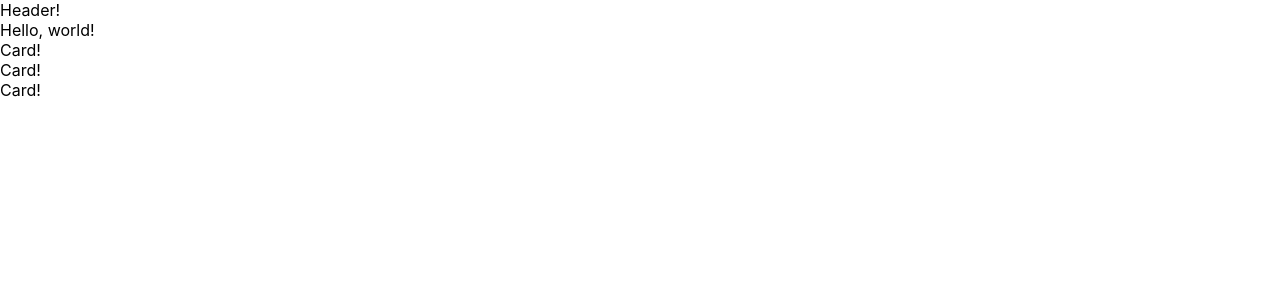
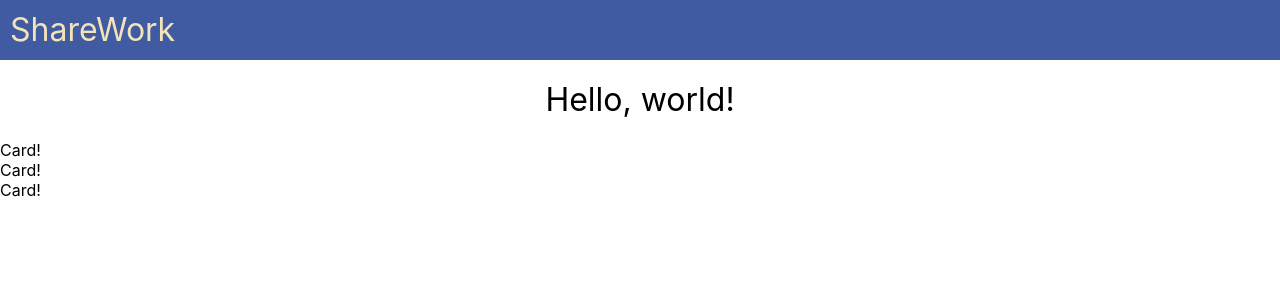
Before and after one commit to aeroshev/TaskManager, a React (Create React App) app in the folder frontend/: page / in a window 1280 px wide. Shown: the top 300 px of the page. Built offline with nearby package versions, Linux system fonts and the light colour scheme.

Commit message:
Add styles for header

```diff
--- a/frontend/src/components/HomePage/HeaderHome.jsx
+++ b/frontend/src/components/HomePage/HeaderHome.jsx
@@ -1,10 +1,11 @@
 import React from 'react';
+import styles from '../../styles/Home.module.css'
 
 
 export function HeaderHome() {
     return (
-        <div>
-            Header!
+        <div className={styles.header}>
+            <div className={styles.brandName}>ShareWork</div>
         </div>
     );
 }
--- a/frontend/src/components/HomePage/Home.jsx
+++ b/frontend/src/components/HomePage/Home.jsx
@@ -1,15 +1,14 @@
 import React from 'react';
 import { HeaderHome } from './HeaderHome'
 import { CardList } from './CardList';
+import styles from '../../styles/Home.module.css'
 
 
 export function Home() {
     return (
         <div>
             <HeaderHome/>
-            <div>
-                Hello, world!
-            </div>
+            <div className={styles.projectName}>Hello, world!</div>
             <CardList/>
         </div>
     );
--- a/frontend/src/styles/Home.module.css
+++ b/frontend/src/styles/Home.module.css
@@ -0,0 +1,23 @@
+.header {
+    width: 100%;
+    height: 60px;
+    display: flex;
+    flex-direction: row;
+    background-color: #415BA3;
+}
+
+.brandName {
+    color: #F3E3B9;
+    font-size: xx-large;
+    text-align: center;
+    padding: 10px;
+}
+
+.projectName {
+    width: 100%;
+    height: 40px;
+    font-size: xx-large;
+    text-align: center;
+    margin-top: 20px;
+    margin-bottom: 20px;
+}
```
Also changed, not shown: frontend/src/components/HomePage/Card.jsx (line endings or trailing spaces), 1 other file (tests, documents, lock files or other folders).
